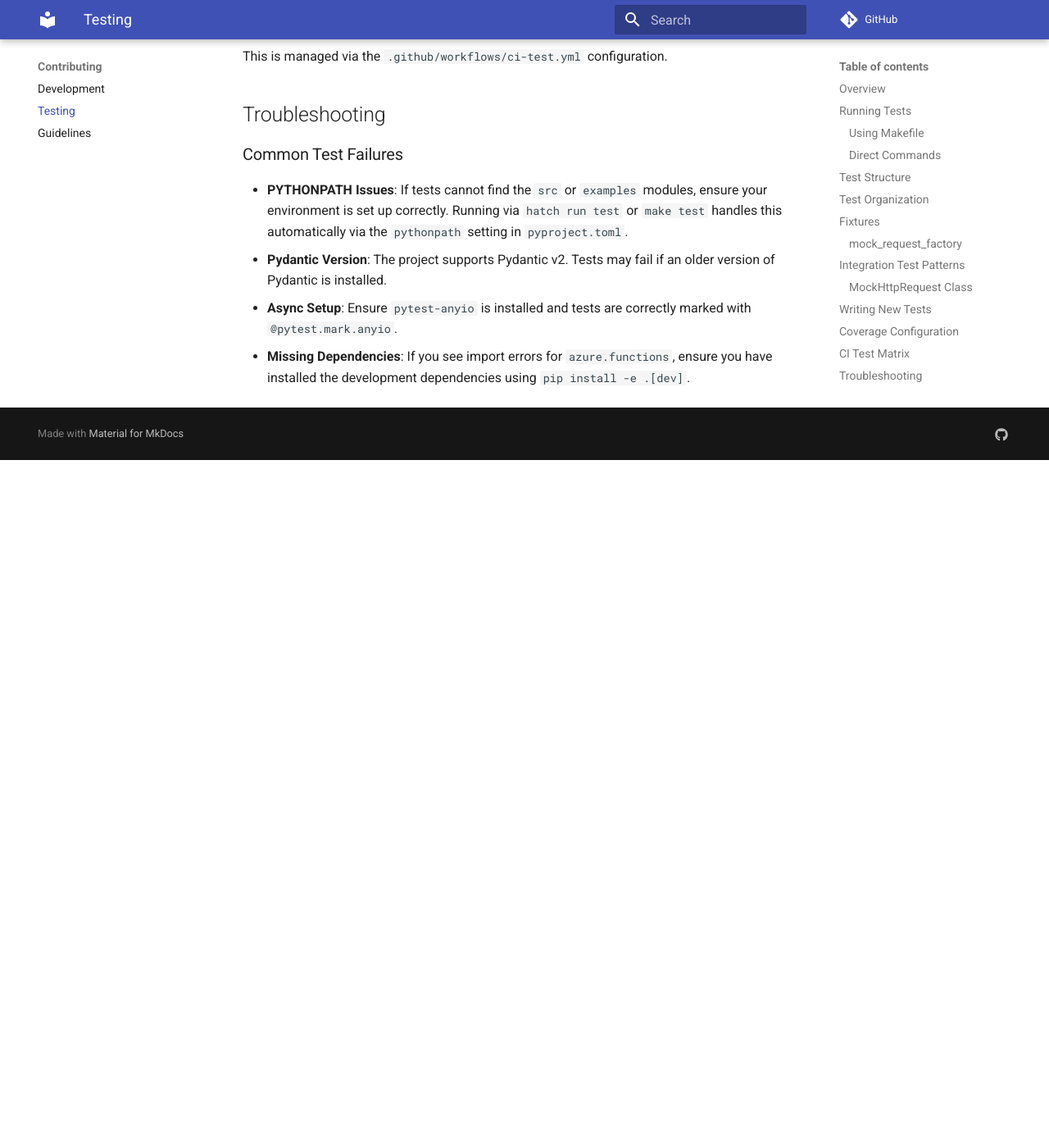
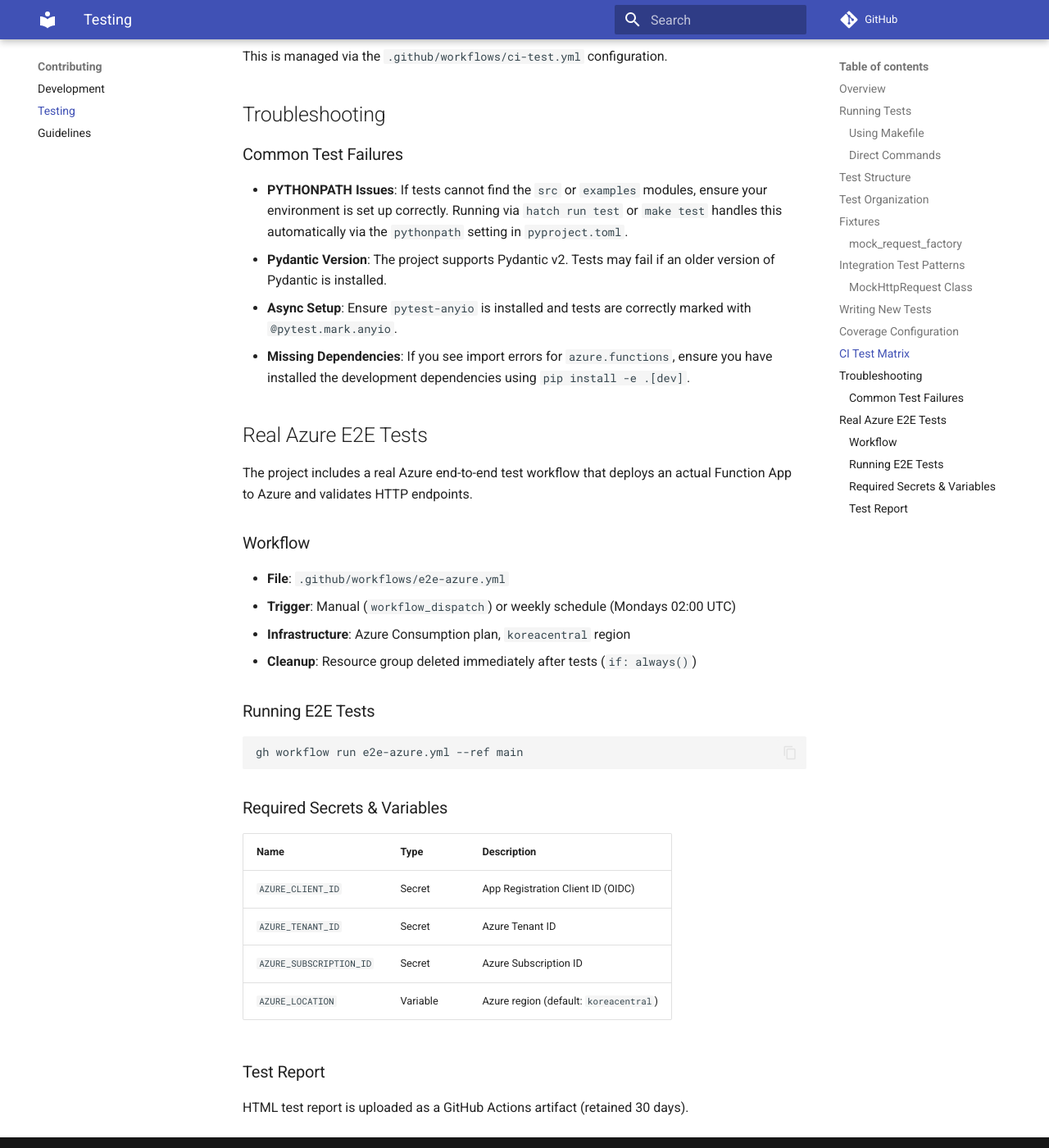
Before and after one commit to yeongseon/azure-functions-validation-python, an MkDocs documentation site: the page built from docs/testing.md, in a window 1280 px wide and 1400 px high, scrolled down 4353 px. Shown: the whole window at 82% size. Built offline with MkDocs 1.6.1 and Material for MkDocs 9.7.7, drawn with Linux system fonts in a browser that asks for light colours; comment, search, counter and statistics services are not loaded; before the commit the page ends 4914 px from its top, so only the background shows below that.

Commit message:
docs: add real Azure e2e test section to testing.md and CHANGELOG
- docs/testing.md: add 'Real Azure E2E Tests' section documenting e2e-azure.yml
- CHANGELOG.md: add [Unreleased] entry for e2e workflow and Node.js 24 action upgrades

Co-authored-by: Sisyphus <clio-agent@sisyphuslabs.ai>

````diff
--- a/docs/testing.md
+++ b/docs/testing.md
@@ -151,3 +151,33 @@
 - **Pydantic Version**: The project supports Pydantic v2. Tests may fail if an older version of Pydantic is installed.
 - **Async Setup**: Ensure `pytest-anyio` is installed and tests are correctly marked with `@pytest.mark.anyio`.
 - **Missing Dependencies**: If you see import errors for `azure.functions`, ensure you have installed the development dependencies using `pip install -e .[dev]`.
+
+## Real Azure E2E Tests
+
+The project includes a real Azure end-to-end test workflow that deploys an actual Function App to Azure and validates HTTP endpoints.
+
+### Workflow
+
+- **File**: `.github/workflows/e2e-azure.yml`
+- **Trigger**: Manual (`workflow_dispatch`) or weekly schedule (Mondays 02:00 UTC)
+- **Infrastructure**: Azure Consumption plan, `koreacentral` region
+- **Cleanup**: Resource group deleted immediately after tests (`if: always()`)
+
+### Running E2E Tests
+
+```bash
+gh workflow run e2e-azure.yml --ref main
+```
+
+### Required Secrets & Variables
+
+| Name | Type | Description |
+| --- | --- | --- |
+| `AZURE_CLIENT_ID` | Secret | App Registration Client ID (OIDC) |
+| `AZURE_TENANT_ID` | Secret | Azure Tenant ID |
+| `AZURE_SUBSCRIPTION_ID` | Secret | Azure Subscription ID |
+| `AZURE_LOCATION` | Variable | Azure region (default: `koreacentral`) |
+
+### Test Report
+
+HTML test report is uploaded as a GitHub Actions artifact (retained 30 days).
````
Also changed, not shown: CHANGELOG.md (+14 -0 lines).
